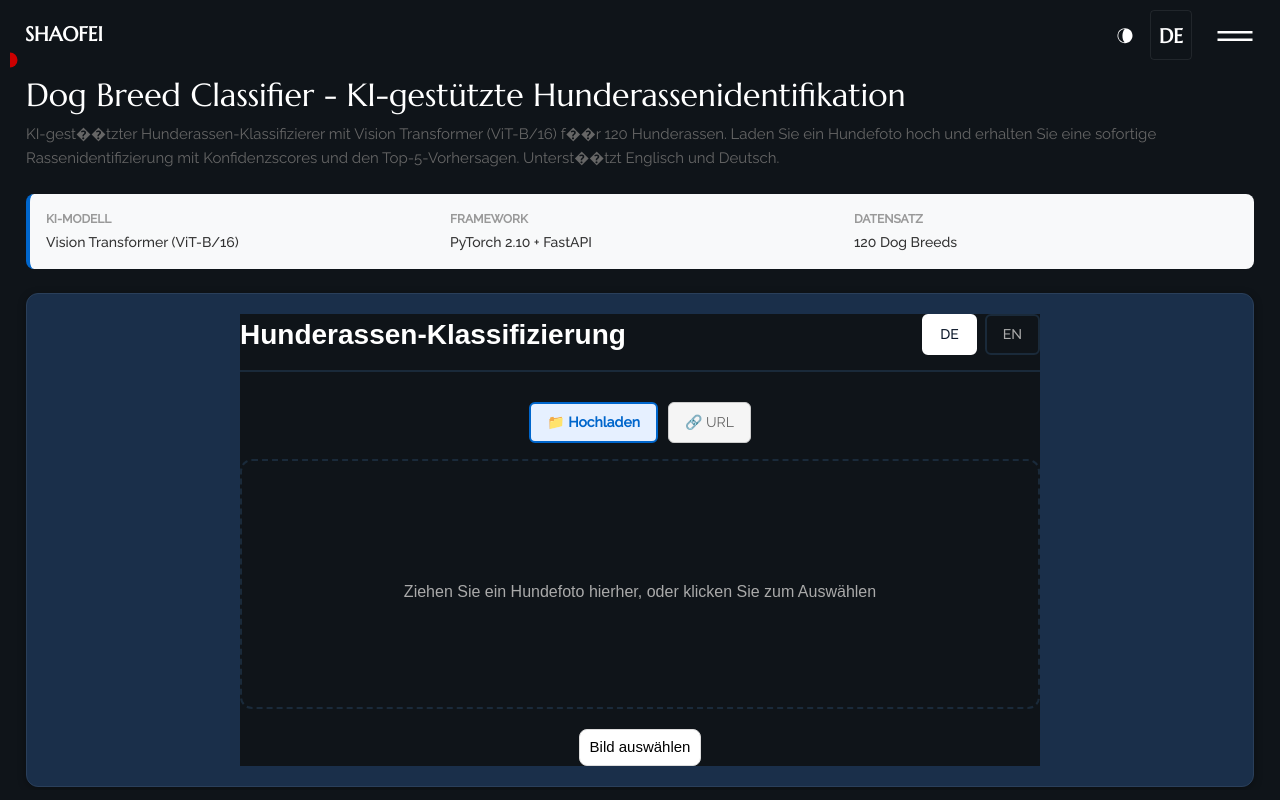
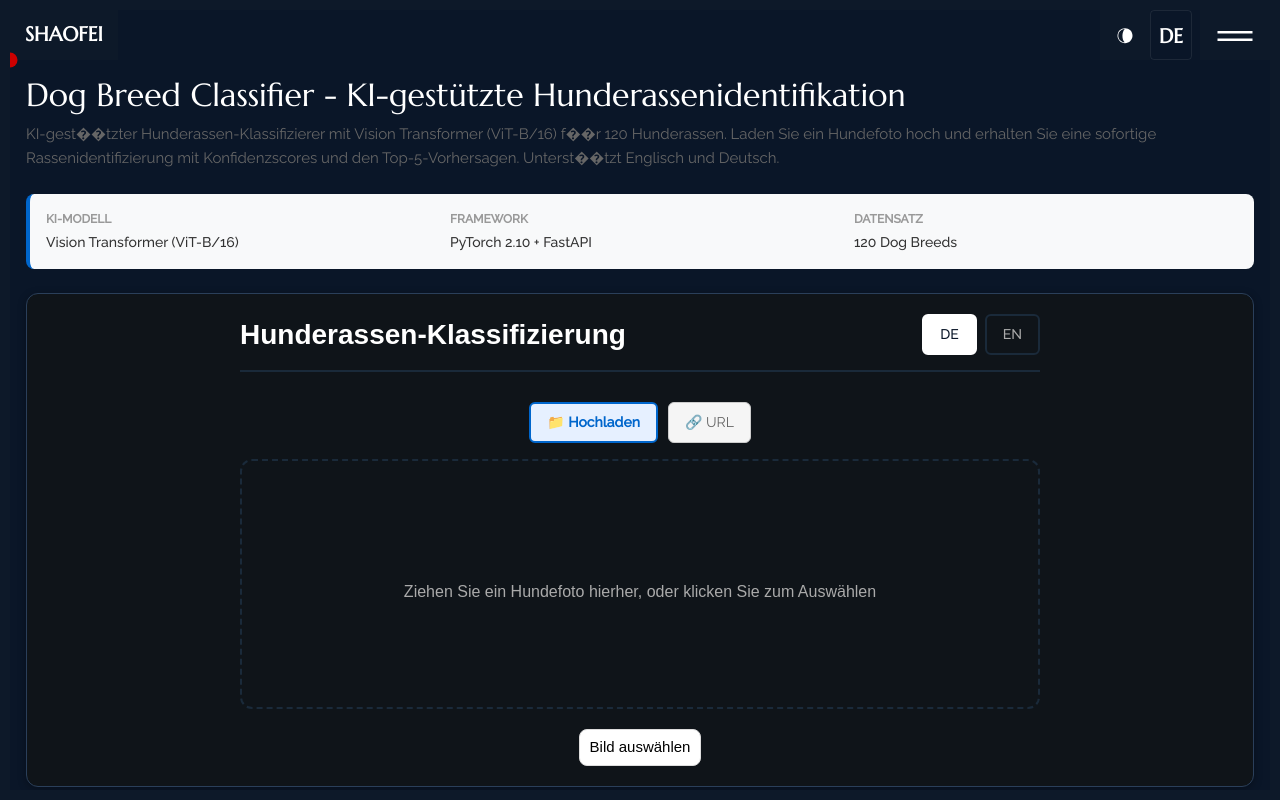
Before and after one commit to shaofei-liu/portfolio, a React (Create React App) app: page /portfolio/project2 in a window 1280 px wide. Shown: the top 800 px of the page. Built offline with nearby package versions, Linux system fonts and the light colour scheme.

Commit message:
fix: correct background colors and improve URL validation logic for webpages like Google

```diff
--- a/src/components/DogBreedClassifier.jsx
+++ b/src/components/DogBreedClassifier.jsx
@@ -108,11 +108,12 @@ export default function DogBreedClassifier() {
     try {
       // 如果是URL模式，先验证URL是否指向有效的图片
       if (inputMode === "url" && imageUrl) {
-        // 对于明显的网页URL（不是直接图片链接），跳过验证，由后端处理
-        const isWebpageUrl = !imageUrl.match(/\.(jpg|jpeg|png|gif|webp|bmp)$/i);
+        // 检查是否是网页URL（例如Google搜索、维基百科等）
+        const webpageKeywords = /google|wikipedia|reddit|twitter|facebook|youtube|instagram|pinterest|imgur|site:/i;
+        const isWebpageUrl = webpageKeywords.test(imageUrl) || !imageUrl.match(/\.(jpg|jpeg|png|gif|webp|bmp)$/i);
 
-        if (!isWebpageUrl) {
-          // 对于直接图片URL，进行前端验证
+        // 只对直接图片URL做前端验证（不是网页URL）
+        if (!isWebpageUrl && imageUrl.match(/^https?:\/\//)) {
           const validation = await validateImageUrl(imageUrl);
           if (!validation.valid) {
             setLoading(false);
--- a/src/index.css
+++ b/src/index.css
@@ -1,6 +1,6 @@
 :root {
-    --bg-color: #0f1419;
-    --primary-color: #0f1419;
+    --bg-color: #0a1628;
+    --primary-color: #0d1929;
     --secondary-color: #fff;
     --text-color: #fff;
     --text-color-2: #fff;
--- a/src/pages/portfolio/ProjectView.js
+++ b/src/pages/portfolio/ProjectView.js
@@ -87,7 +87,7 @@ export default function ProjectView() {
           borderRadius: "12px",
           overflow: "hidden",
           padding: "20px",
-          backgroundColor: "#1a2f4a",
+          backgroundColor: "#0f1419",
           boxShadow: "0 2px 8px rgba(0, 0, 0, 0.3)"
         }}>
           <DogBreedClassifier />
```
